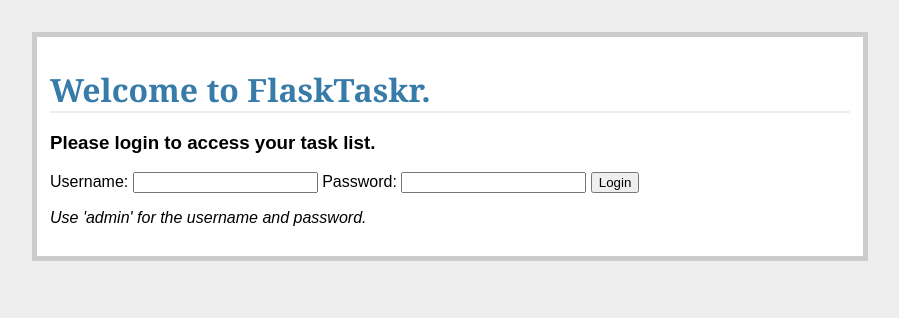
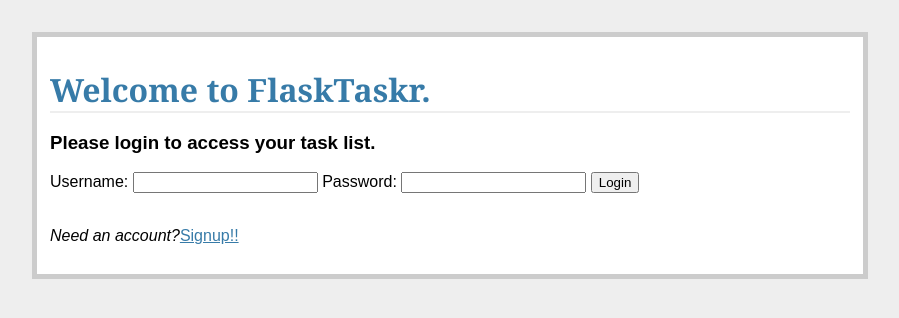
Before and after one commit to mjhea0/flasktaskr, a Flask app: page / in a window 1280 px wide. Shown: the top 318 px of the page, without its empty margins (190-1089 px from the left). Run offline with Flask 2, Linux system fonts and the light colour scheme; parts of the project's set-up code (start-up, migrations or seed data) failed here and were passed over.

Commit message:
added sign up/register link

```diff
--- a/templates/login.html
+++ b/templates/login.html
@@ -12,5 +12,7 @@
 
         <input type="submit" value="Login">
     </form>
-    <p><em>Use 'admin' for the username and password. </em></p>
+    <br>
+
+    <p><em>Need an account?</em><a href="/register">Signup!!</a></p>
 {% endblock %}
```
